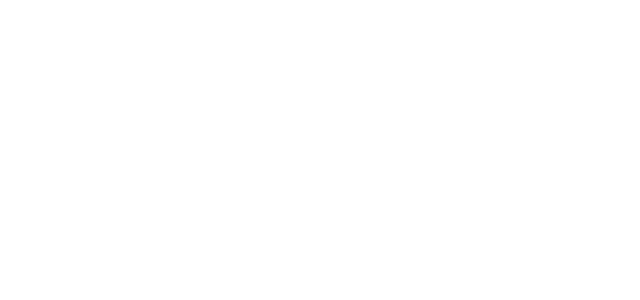
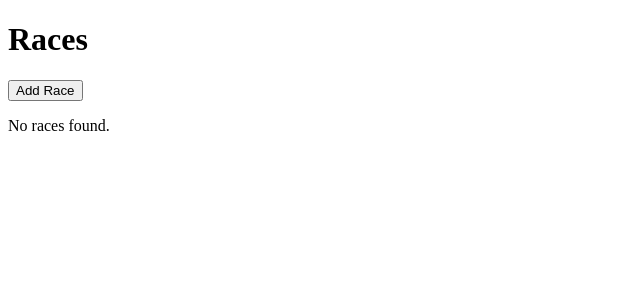
Before and after one commit to dawilster/LiveHeats, a React (Vite) app: page / in a window 1280 px wide. Before the commit this address had no page. Shown: the top 300 px of the page, without its empty margins (0-640 px from the left). Built offline with nearby package versions, Linux system fonts and the light colour scheme.

Commit message:
Implement basic Races Index page
Display races from local storage and establishing basic routing

```diff
--- a/src/App.jsx
+++ b/src/App.jsx
@@ -1,10 +1,12 @@
 import { BrowserRouter as Router, Routes, Route } from 'react-router-dom';
+import RacesIndex from './pages/RacesIndex';
 import './App.css'
 
 function App() {
   return (
     <Router>
       <Routes>
+        <Route path="/" element={<RacesIndex />} />
       </Routes>
     </Router>
   );
--- /dev/null
+++ b/src/pages/RacesIndex.jsx
@@ -0,0 +1,34 @@
+import React, { useEffect, useState } from "react";
+import { Link } from "react-router-dom";
+
+export default function RacesIndex() {
+  const [races, setRaces] = useState([]);
+
+  useEffect(() => {
+    // Load races from localStorage
+    const storedRaces = JSON.parse(localStorage.getItem("races")) || [];
+    setRaces(storedRaces);
+  }, []);
+
+  return (
+    <div>
+      <h1>Races</h1>
+
+      <Link to="/races/new">
+        <button>Add Race</button>
+      </Link>
+
+      {races.length === 0 ? (
+        <p>No races found.</p>
+      ) : (
+        <ul>
+          {races.map((race) => (
+            <li key={race.id}>
+              <Link to={`/races/${race.id}`}>{race.name}</Link>
+            </li>
+          ))}
+        </ul>
+      )}
+    </div>
+  );
+}
```
Also changed, not shown: 1 other file (tests, documents, lock files or other folders).
